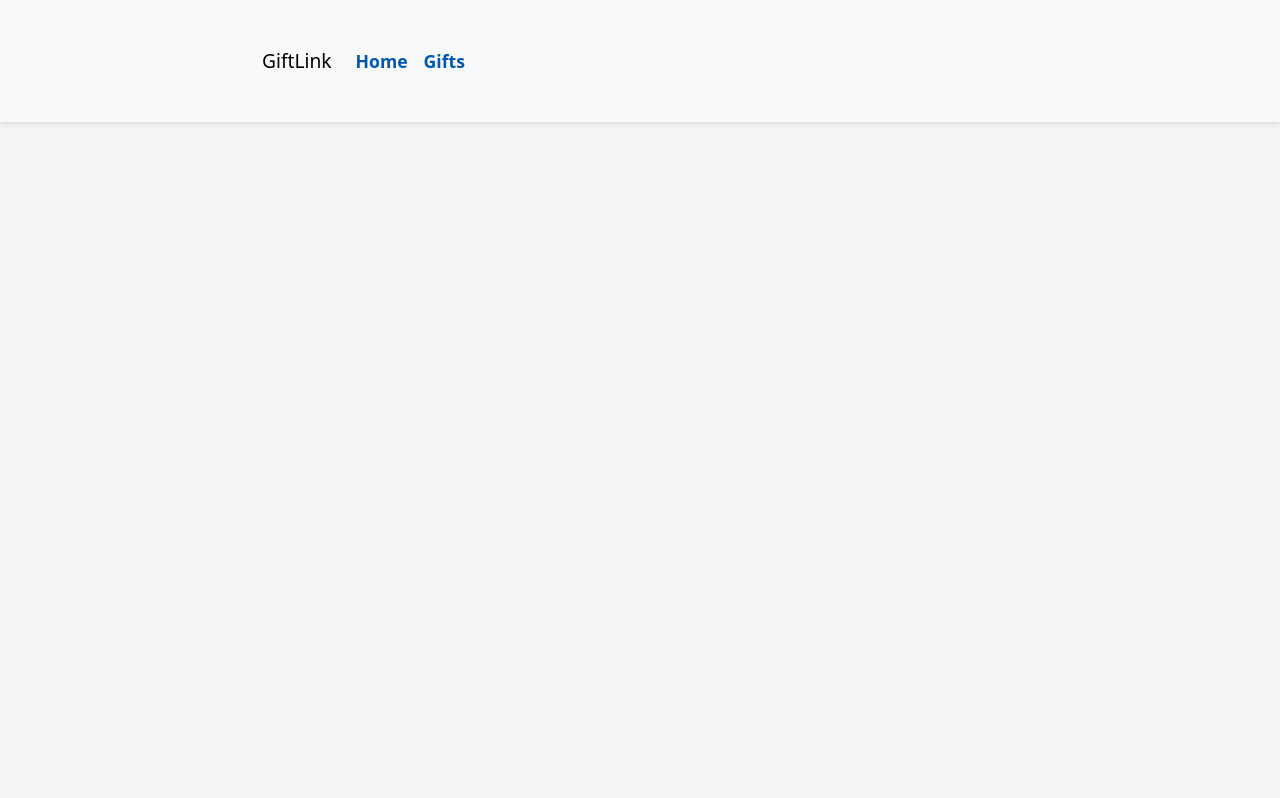
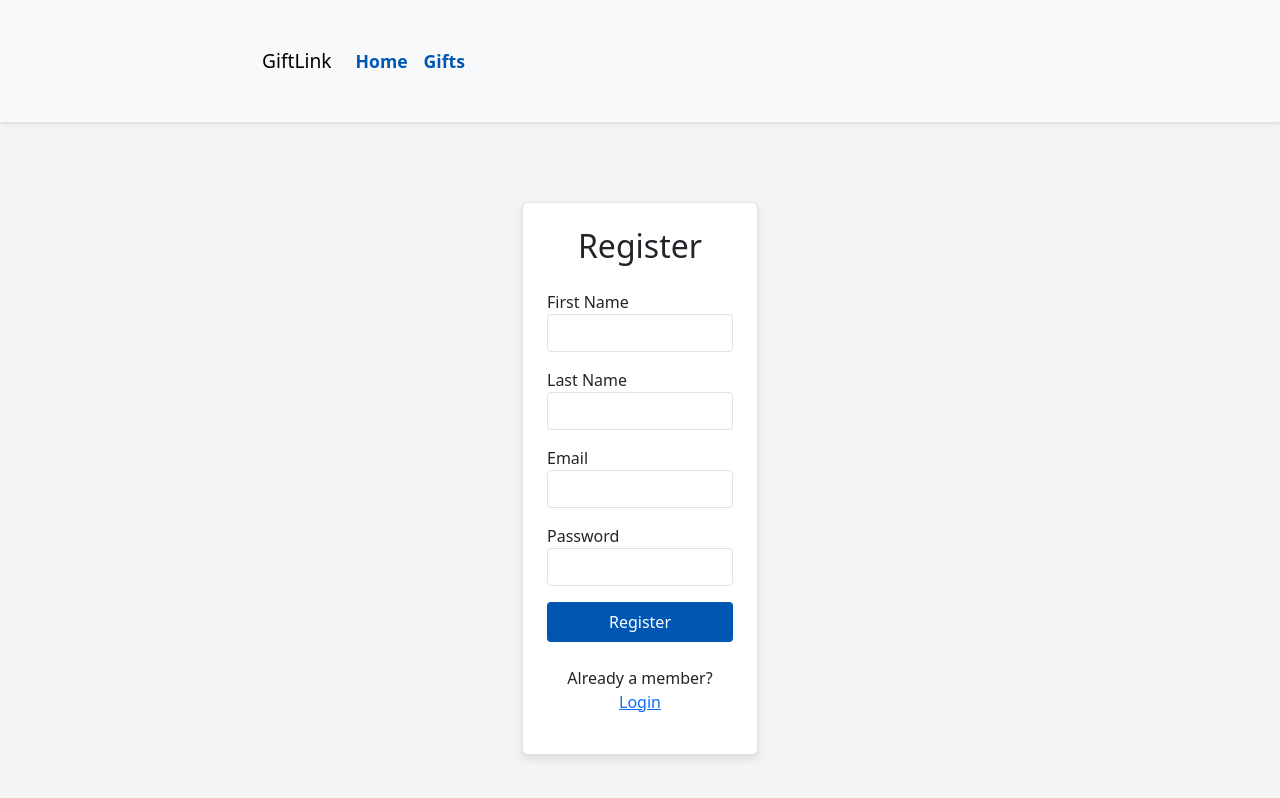
Before and after one commit to Tina4292/fullstack-capstone-project, a React (Create React App) app in the folder giftlink-frontend/: page /app/register in a window 1280 px wide. Before the commit this address had no page. Built offline with nearby package versions, Linux system fonts and the light colour scheme.

Commit message:
added register and login pages

```diff
--- a/giftlink-frontend/src/App.js
+++ b/giftlink-frontend/src/App.js
@@ -4,6 +4,8 @@
 import 'bootstrap/dist/css/bootstrap.min.css';
 import './App.css';
 import Navbar from './components/Navbar/Navbar';
+import RegisterPage from './components/RegisterPage/RegisterPage';
+import LoginPage from './components/LoginPage/LoginPage';
 
 function App() {
 
@@ -14,6 +16,8 @@
             {/* the final code will not pass the products to every page, but each page will call the server API */}
             <Route path="/" element={<div>Welcome to GiftLink!</div>} />
             <Route path="/main" element={<MainPage />} />
+            <Route path="/app/register" element={<RegisterPage />} />
+            <Route path="/app/login" element={<LoginPage />} />
         </Routes>
         </>
   );
--- /dev/null
+++ b/giftlink-frontend/src/components/LoginPage/LoginPage.css
@@ -0,0 +1,3 @@
+.login-card {
+  background-color: #ffffff;
+}
--- /dev/null
+++ b/giftlink-frontend/src/components/LoginPage/LoginPage.js
@@ -0,0 +1,40 @@
+import React, { useState } from 'react';
+import './LoginPage.css';
+
+function LoginPage() {
+    const [email, setEmail] = useState('');
+    const [password, setPassword] = useState('');
+
+    const handleLogin = () => {
+        console.log("Login button clicked");
+    };
+
+    return (
+        <div className="container mt-5">
+            <div className="row justify-content-center">
+                <div className="col-md-6 col-lg-4">
+                    <div className="login-card p-4 border rounded">
+                        <h2 className="text-center mb-4 font-weight-bold">Login</h2>
+
+                        <div className="form-group mb-3">
+                            <label>Email</label>
+                            <input type="email" className="form-control" value={email} onChange={(e) => setEmail(e.target.value)} />
+                        </div>
+                        <div className="form-group mb-3">
+                            <label>Password</label>
+                            <input type="password" className="form-control" value={password} onChange={(e) => setPassword(e.target.value)} />
+                        </div>
+
+                        <button className="btn btn-primary w-100" onClick={handleLogin}>Login</button>
+
+                        <p className="mt-4 text-center">
+                            New here? <a href="/app/register" className="text-primary">Register</a>
+                        </p>
+                    </div>
+                </div>
+            </div>
+        </div>
+    );
+}
+
+export default LoginPage;
--- /dev/null
+++ b/giftlink-frontend/src/components/RegisterPage/RegisterPage.css
@@ -0,0 +1,44 @@
+.register-card {
+    background-color: #fff;
+    box-shadow: 0px 4px 8px rgba(0, 0, 0, 0.1);
+}
+
+.register-card .form-label {
+    font-weight: 600;
+}
+
+.register-card input {
+    border-radius: 0.25rem;
+}
+
+.register-card .btn {
+    padding: 0.5rem 1rem;
+    border-radius: 0.25rem;
+}
+
+.register-card .btn-primary {
+    background-color: #0056b3;
+    border: none;
+}
+
+.register-card .btn-secondary {
+    background-color: #dc3545;
+    border: none;
+}
+
+.register-card .text-primary {
+    color: #0056b3;
+}
+
+.register-card .text-secondary {
+    color: #6c757d;
+}
+
+/* Additional styles */
+a.text-primary:hover {
+    text-decoration: underline;
+}
+
+a.text-secondary:hover {
+    text-decoration: underline;
+}
--- /dev/null
+++ b/giftlink-frontend/src/components/RegisterPage/RegisterPage.js
@@ -0,0 +1,50 @@
+import React, { useState } from 'react';
+import './RegisterPage.css';
+
+function RegisterPage() {
+    const [firstName, setFirstName] = useState('');
+    const [lastName, setLastName] = useState('');
+    const [email, setEmail] = useState('');
+    const [password, setPassword] = useState('');
+
+    const handleRegister = () => {
+        console.log("Register button clicked");
+    };
+
+    return (
+        <div className="container mt-5">
+            <div className="row justify-content-center">
+                <div className="col-md-6 col-lg-4">
+                    <div className="register-card p-4 border rounded">
+                        <h2 className="text-center mb-4 font-weight-bold">Register</h2>
+
+                        <div className="form-group mb-3">
+                            <label>First Name</label>
+                            <input type="text" className="form-control" value={firstName} onChange={(e) => setFirstName(e.target.value)} />
+                        </div>
+                        <div className="form-group mb-3">
+                            <label>Last Name</label>
+                            <input type="text" className="form-control" value={lastName} onChange={(e) => setLastName(e.target.value)} />
+                        </div>
+                        <div className="form-group mb-3">
+                            <label>Email</label>
+                            <input type="email" className="form-control" value={email} onChange={(e) => setEmail(e.target.value)} />
+                        </div>
+                        <div className="form-group mb-3">
+                            <label>Password</label>
+                            <input type="password" className="form-control" value={password} onChange={(e) => setPassword(e.target.value)} />
+                        </div>
+
+                        <button className="btn btn-primary w-100" onClick={handleRegister}>Register</button>
+
+                        <p className="mt-4 text-center">
+                            Already a member? <a href="/app/login" className="text-primary">Login</a>
+                        </p>
+                    </div>
+                </div>
+            </div>
+        </div>
+    );
+}
+
+export default RegisterPage;
```
